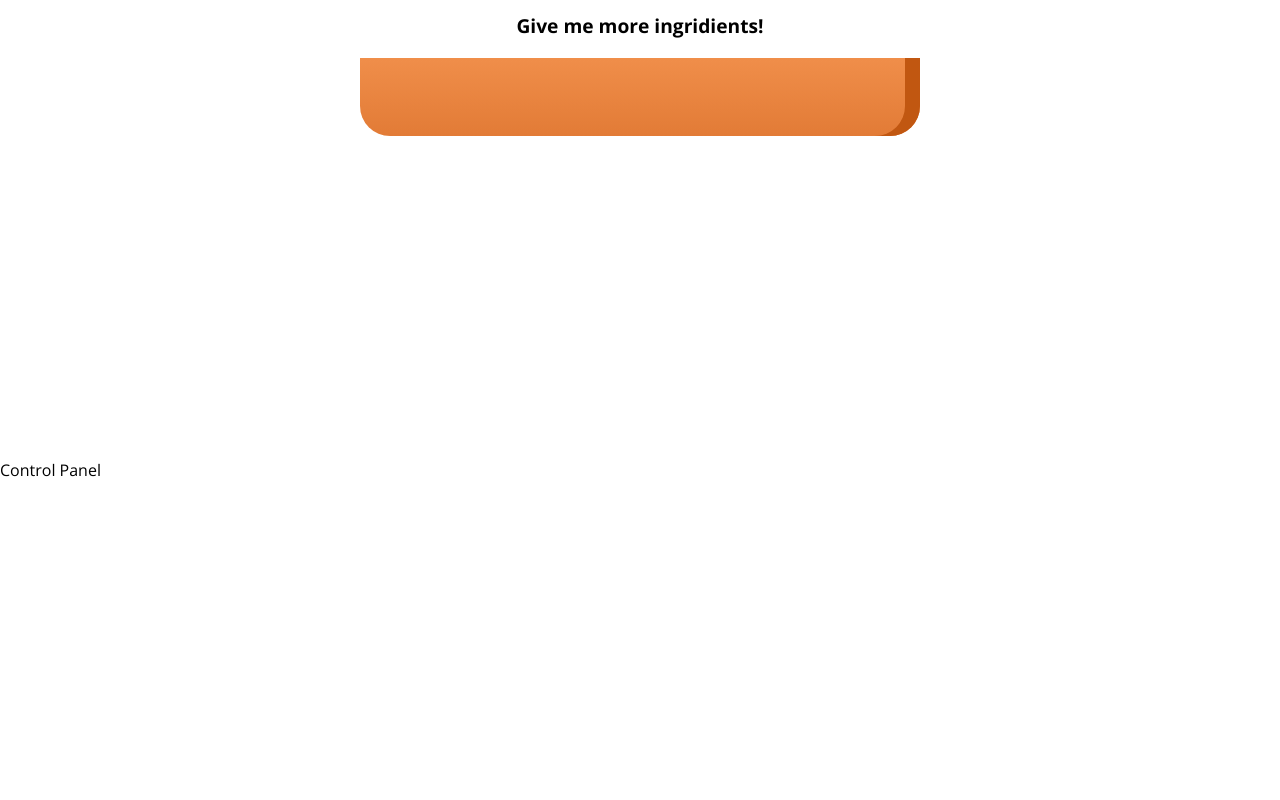
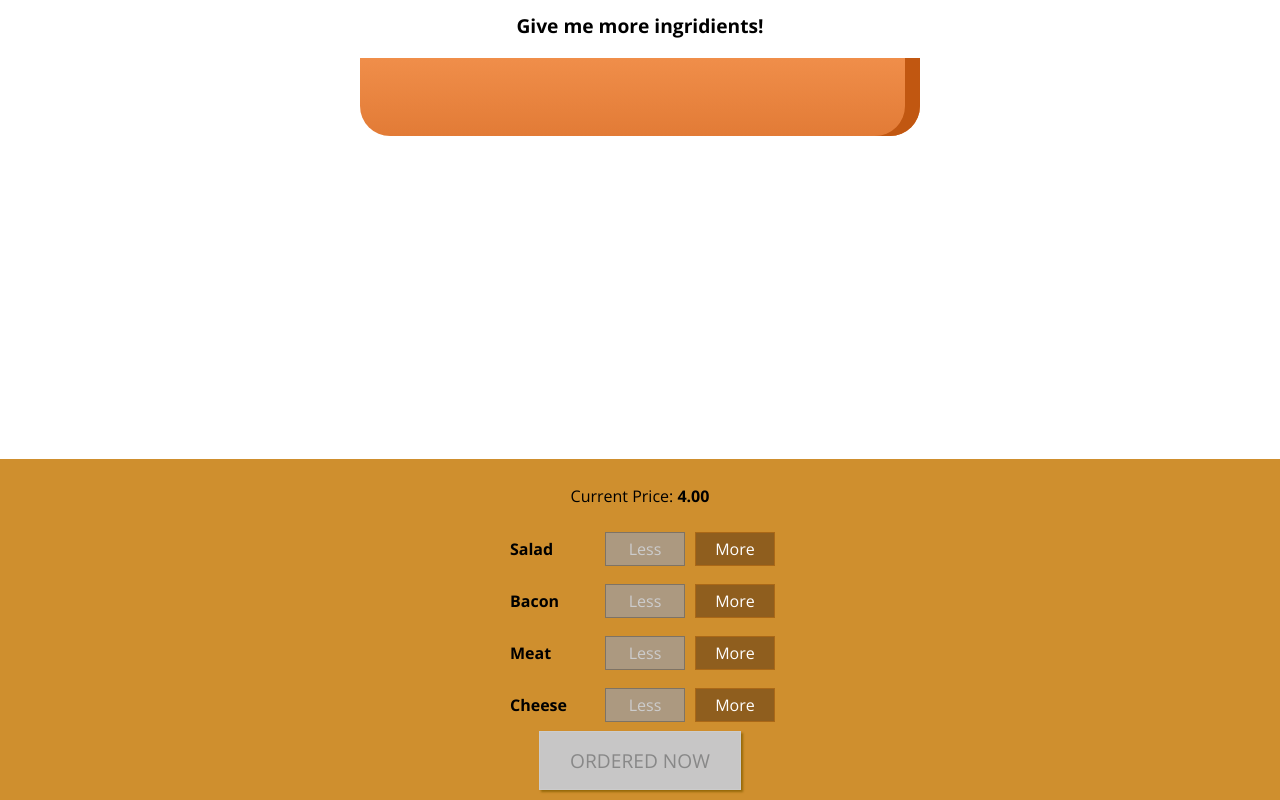
Before and after one commit to Areckyfox/udemyReactCourse, a React app: page / in a window 1280 px wide. Shown: the part 179-979 px from the top of the page. Before the commit the page ends 800 px from the top, so only its background shows below. Built offline with nearby package versions, Linux system fonts and the light colour scheme.

Commit message:
add order button with disabled

```diff
--- /dev/null
+++ b/src/components/Burger/BuildControls/BuildControl/BuildControl.css
@@ -0,0 +1,56 @@
+.BuildControl {
+    display: flex;
+    justify-content: space-between;
+    align-items: center;
+    margin: 5px 0;
+}
+
+.BuildControl button {
+    display: block;
+    font: inherit;
+    padding: 5px;
+    margin: 0 5px;
+    width: 80px;
+    border: 1px solid #AA6817;
+    cursor: pointer;
+    outline: none;
+}
+
+.BuildControl button:disabled {
+    background-color: #AC9980;
+    border: 1px solid #7E7365;
+    color: #ccc;
+    cursor: default;
+}
+
+.BuildControl button:hover:disabled {
+    background-color: #AC9980;
+    color: #ccc;
+    cursor: not-allowed;
+}
+
+.Label {
+    padding: 10px;
+    font-weight: bold;
+    width: 80px;
+}
+
+.BuildControl .Less {
+    background-color: #D39952;
+    color: white;
+}
+
+.BuildControl .More {
+    background-color: #8F5E1E;
+    color: white;
+}
+
+.BuildControl .Less:hover, .BuildControl .Less:active {
+    background-color: #DAA972;
+    color: white;
+}
+
+.BuildControl .More:hover,.BuildControl .More:active {
+    background-color: #99703F;
+    color: white;
+}
--- /dev/null
+++ b/src/components/Burger/BuildControls/BuildControl/BuildControl.js
@@ -0,0 +1,16 @@
+import React from 'react';
+import classes from './BuildControl.css';
+
+const buildControl = (props)=> (
+    <div className={classes.BuildControl}>
+        <div className={classes.Label}>{props.label}</div>
+        <button
+            className={classes.Less}
+            onClick={props.removed}
+            disabled={props.disabled}>Less</button>
+        <button
+            className={classes.More}
+            onClick ={props.added}>More</button>
+    </div>
+);
+export default buildControl;
--- /dev/null
+++ b/src/components/Burger/BuildControls/BuildControls.css
@@ -0,0 +1,51 @@
+.BuildControls {
+    width: 100%;
+    background-color: #CF8F2E;
+    display: flex;
+    flex-flow: column;
+    align-items: center;
+    box-shadow: 0 2px 1px #ccc;
+    margin: auto;
+    padding: 10px 0;
+}
+
+.OrderButton {
+    background-color: #DAD735;
+    outline: none;
+    cursor: pointer;
+    border: 1px solid #966909;
+    color: #966909;
+    font-family: inherit;
+    font-size: 1.2em;
+    padding: 15px 30px;
+    box-shadow: 2px 2px 2px #966909;
+}
+
+.OrderButton:hover, .OrderButton:active {
+    background-color: #A0DB41;
+    border: 1px solid #966909;
+    color: #966909;
+}
+
+.OrderButton:disabled {
+    background-color: #C7C6C6;
+    cursor: not-allowed;
+    border: 1px solid #ccc;
+    color: #888888;
+}
+
+.OrderButton:not(:disabled) {
+    animation: enable 0.3s linear;
+}
+
+@keyframes enable {
+    0% {
+        transform: scale(1);
+    }
+    60% {
+        transform: scale(1.1);
+    }
+    100% {
+        transform: scale(1);
+    }
+}
--- /dev/null
+++ b/src/components/Burger/BuildControls/BuildControls.js
@@ -0,0 +1,32 @@
+import React from "react";
+import classes from "./BuildControls.css";
+import BuildControl from "./BuildControl/BuildControl";
+
+const controls = [
+  { label: "Salad", type: "salad" },
+  { label: "Bacon", type: "bacon" },
+  { label: "Meat", type: "meat" },
+  { label: "Cheese", type: "cheese" }
+];
+
+const buildControls = props => (
+  <div className={classes.BuildControls}>
+    <p>
+      Current Price: <b>{props.price.toFixed(2)}</b>
+    </p>
+    {controls.map(ctrl => (
+      <BuildControl
+        key={ctrl.label}
+        label={ctrl.label}
+        added={() => props.ingridientsAdded(ctrl.type)}
+        removed={() => props.ingridientsRemoved(ctrl.type)}
+        disabled={props.disabled[ctrl.type]}
+      />
+    ))}
+    <button
+        className={classes.OrderButton}
+            disabled={!props.purchaseable}>ORDERED NOW</button>
+  </div>
+);
+
+export default buildControls;
--- a/src/components/Burger/Burger.js
+++ b/src/components/Burger/Burger.js
@@ -5,7 +5,6 @@ import BurgerIngridients from "./BurgerIngridients/BurgersIngridients";
 const burger = props => {
   let transformedIngridients = Object.keys(props.ingridients)
     .map(igKey => {
-      console.log([...Array(props.ingridients[igKey])]);
 
       return [...Array(props.ingridients[igKey])].map((_, i) => {
         return <BurgerIngridients key={igKey + i} type={igKey} />;
--- a/src/conatainers/BurgerBuilder/BurgerBuilder.js
+++ b/src/conatainers/BurgerBuilder/BurgerBuilder.js
@@ -1,21 +1,85 @@
 import React, { Component } from "react";
 import Aux from "../../hoc/Aux";
-import Burger from '../../components/Burger/Burger';
+import Burger from "../../components/Burger/Burger";
+import BuildControls from "../../components/Burger/BuildControls/BuildControls";
+
+const INGRIDIENT_PRICES = {
+  salad: 0.5,
+  cheese: 1,
+  meat: 2,
+  bacon: 1.5
+};
+
 class BurgerBuilder extends Component {
-
   state = {
     ingridients: {
       salad: 0,
       bacon: 0,
       cheese: 0,
       meat: 0
+    },
+    totalPrice: 4,
+    purchaseable: false
+  };
+
+  updatePurchaseState(ingridients) {
+
+
+    const sum = Object.keys(ingridients)
+      .map(igKey => {
+        return ingridients[igKey];
+      })
+      .reduce((sum, el) => {
+        return sum + el;
+      }, 0);
+    this.setState({ purchaseable: sum > 0 });
   }
+
+  addIngridientHandler = type => {
+    const oldCount = this.state.ingridients[type];
+    const updateCount = oldCount + 1;
+    const updateIngridients = {
+      ...this.state.ingridients
+    };
+    updateIngridients[type] = updateCount;
+    const priceAdittion = INGRIDIENT_PRICES[type];
+    const oldPrice = this.state.totalPrice;
+    const newPrice = oldPrice + priceAdittion;
+    this.setState({ totalPrice: newPrice, ingridients: updateIngridients });
+    this.updatePurchaseState(updateIngridients);
+  };
+
+  removeIngridientHandler = type => {
+    const oldCount = this.state.ingridients[type];
+    if (oldCount <= 0) {
+      return;
     }
+    const updateCount = oldCount - 1;
+    const updateIngridients = { ...this.state.ingridients };
+    updateIngridients[type] = updateCount;
+    const priceDeduction = INGRIDIENT_PRICES[type];
+    const oldPrice = this.state.totalPrice;
+    const newPrice = oldPrice - priceDeduction;
+    this.setState({ totalPrice: newPrice, ingridients: updateIngridients });
+    this.updatePurchaseState(updateIngridients);
+  };
+
   render() {
+    const disabledInfo = { ...this.state.ingridients };
+    for (let key in disabledInfo) {
+      disabledInfo[key] = disabledInfo[key] <= 0;
+    }
+
     return (
       <Aux>
         <Burger ingridients={this.state.ingridients} />
-        <div>Control Panel</div>
+        <BuildControls
+          ingridientsAdded={this.addIngridientHandler}
+          ingridientsRemoved={this.removeIngridientHandler}
+          disabled={disabledInfo}
+          purchaseable={this.state.purchaseable}
+          price={this.state.totalPrice}
+        />
       </Aux>
     );
   }
```
Lines whose indentation alone changed are shown as unchanged.
